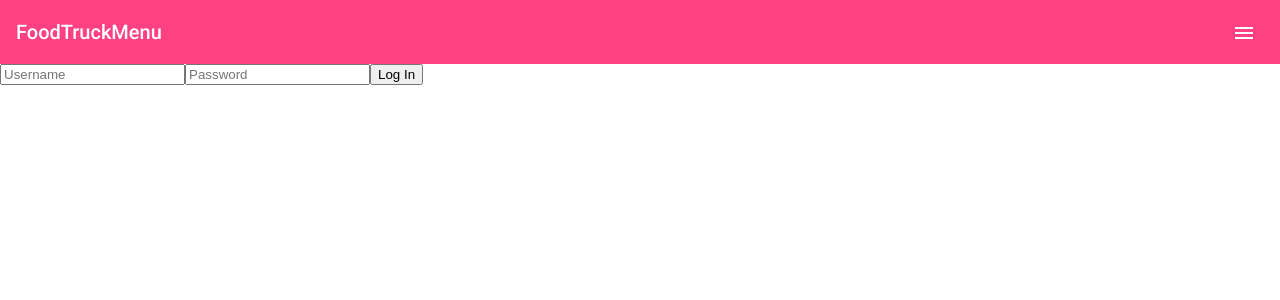
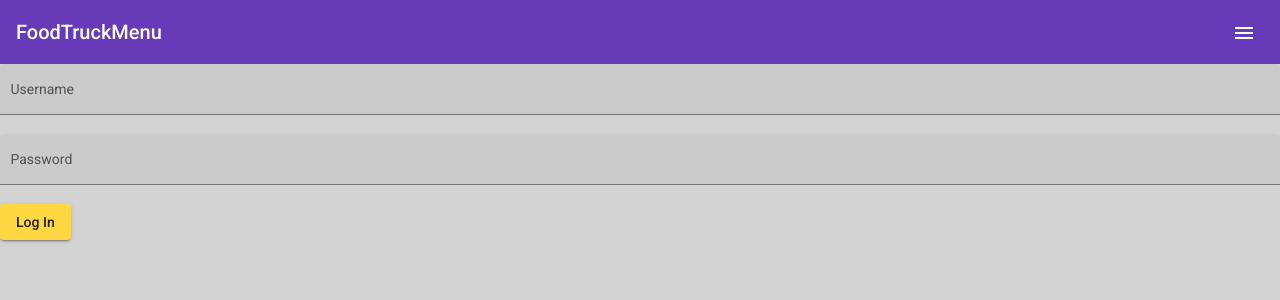
Before and after one commit to julianchae/FInalProject, an Angular app in the folder ngFoodTruck/: page /#/login in a window 1280 px wide. Shown: the top 300 px of the page. Built offline with nearby package versions, Linux system fonts and the light colour scheme.

Commit message:
styled Login and Navigation

```diff
--- a/ngFoodTruck/src/app/components/home/home.component.css
+++ b/ngFoodTruck/src/app/components/home/home.component.css
@@ -2,10 +2,15 @@
   max-width: 400px;
   margin: 30px 0 30px 0;
   box-shadow: 10px 10px 8px 10px #888888;
+  border-radius: 20px;
+}
+
+.example-card img {
+  height: 250px;
+  width: 400px;
 }
 
 .example-header-image {
-  background-image: url('https://material.angular.io/assets/img/examples/shiba1.jpg');
   background-size: cover;
 }
 
@@ -15,3 +20,18 @@
   align-items: center;
 
 }
+
+@media screen and (min-width: 600px) {
+  .food-truck-div {
+    display: flex;
+    flex-direction: row;
+    justify-content: space-between;
+    overflow: auto;
+
+  }
+
+  .example-card {
+    width: 400px;
+
+  }
+}
--- a/ngFoodTruck/src/app/components/login/login.component.css
+++ b/ngFoodTruck/src/app/components/login/login.component.css
@@ -0,0 +1,13 @@
+.example-form {
+  min-width: 150px;
+  max-width: 500px;
+  width: 100%;
+}
+
+.example-full-width {
+  width: 100%;
+}
+
+td {
+  padding-right: 8px;
+}
--- a/ngFoodTruck/src/app/components/login/login.component.html
+++ b/ngFoodTruck/src/app/components/login/login.component.html
@@ -1,5 +1,12 @@
-<form action="">
-    <input [(ngModel)]="loginUser.username" type="text" name="username" placeholder="Username">
-    <input [(ngModel)]="loginUser.password" type="password" name="password" placeholder="Password">
-    <button (click)="login(loginUser)">Log In</button>
-</form>
+
+
+
+  <mat-form-field class="example-full-width" appearance="fill">
+    <mat-label>Username</mat-label>
+    <input matInput [(ngModel)]="loginUser.username" type="text" name="username" placeholder="Username">
+  </mat-form-field>
+  <mat-form-field class="example-full-width" appearance="fill">
+    <mat-label>Password</mat-label>
+    <input matInput [(ngModel)]="loginUser.password" type="password" name="password" placeholder="Password">
+  </mat-form-field>
+  <button mat-raised-button color="accent" (click)="login(loginUser)">Log In</button>
--- a/ngFoodTruck/src/app/components/navigation/navigation.component.html
+++ b/ngFoodTruck/src/app/components/navigation/navigation.component.html
@@ -1,5 +1,5 @@
 
-<mat-toolbar color="accent">
+<mat-toolbar color="primary">
 
   <a [routerLink]="['/home']" class="title-link">FoodTruckMenu</a>
   <span class="example-spacer"></span>
@@ -23,18 +23,18 @@
   </mat-menu>
 
   <mat-menu #account="matMenu">
-    <button mat-menu-item [routerLink]="['/profile']" *ngIf="loggedin">
+    <button mat-menu-item [routerLink]="['/profile']" *ngIf="loggedIn()">
       <mat-icon>face</mat-icon>
       <span>Profile</span>
     </button>
-    <button mat-menu-item [routerLink]="['/login']" *ngIf="!loggedin">
+    <button mat-menu-item [routerLink]="['/login']" *ngIf="!loggedIn()">
       <mat-icon>face</mat-icon>
       <span>Log in</span>
     </button>
-    <button mat-menu-item [routerLink]="['/register']" *ngIf="!loggedin">
+    <button mat-menu-item [routerLink]="['/register']" *ngIf="!loggedIn()">
       <mat-icon>add</mat-icon>
       <span>Create</span>
     </button>
-    <app-logout *ngIf="loggedin"></app-logout>
+    <app-logout *ngIf="loggedIn()"></app-logout>
   </mat-menu>
 </mat-toolbar>
--- a/ngFoodTruck/src/app/components/navigation/navigation.component.ts
+++ b/ngFoodTruck/src/app/components/navigation/navigation.component.ts
@@ -1,3 +1,4 @@
+import { AuthService } from 'src/app/services/auth.service';
 import { Component, OnInit } from '@angular/core';
 
 @Component({
@@ -7,15 +8,15 @@ import { Component, OnInit } from '@angular/core';
 })
 export class NavigationComponent implements OnInit {
 
-  constructor() { }
+  constructor(private authSvc: AuthService) { }
 
   ngOnInit(): void {
-    if(localStorage.getItem('credentials')) {
-      this.loggedin = true;
-    } else {
-      this.loggedin = false;
-    }
+
   }
 
-  loggedin: boolean = false;
+  loggedIn() {
+    return this.authSvc.checkLogin();
+  }
+
+
 }
--- a/ngFoodTruck/src/styles.css
+++ b/ngFoodTruck/src/styles.css
@@ -1,5 +1,5 @@
 /* You can add global styles to this file, and also import other style files */
-@import "~@angular/material/prebuilt-themes/indigo-pink.css";
+@import "~@angular/material/prebuilt-themes/deeppurple-amber.css";
 
 html, body { height: 100%; }
-body { margin: 0; font-family: Roboto, "Helvetica Neue", sans-serif; }
+body { margin: 0; font-family: Roboto, "Helvetica Neue", sans-serif; background-color: lightgray; }
```
Also changed, not shown: ngFoodTruck/src/app/app.module.ts (+7 -1 lines), ngFoodTruck/src/app/components/login/login.component.ts (+6 -1 lines), ngFoodTruck/src/app/components/logout/logout.component.html (line endings or trailing spaces).
